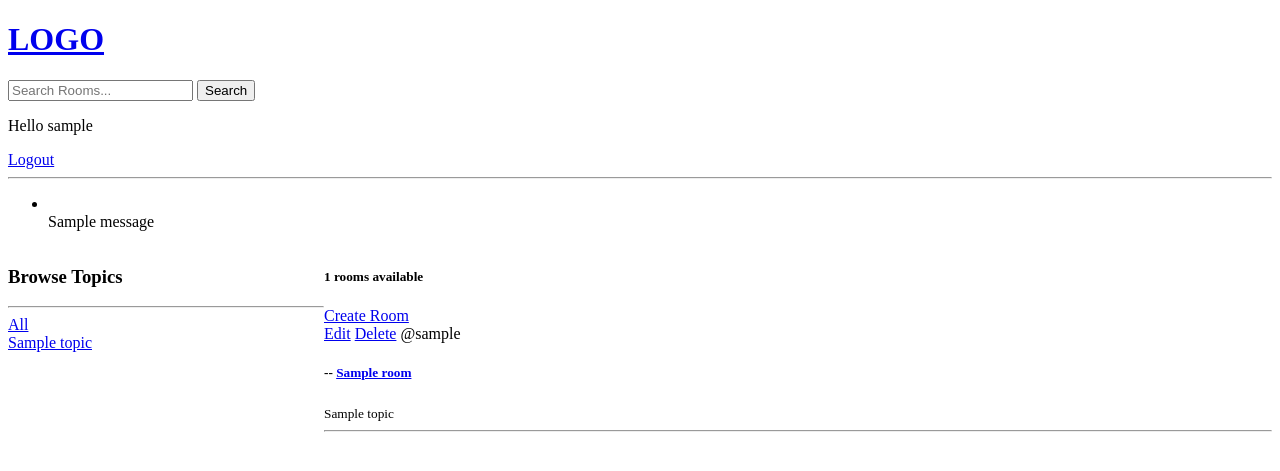
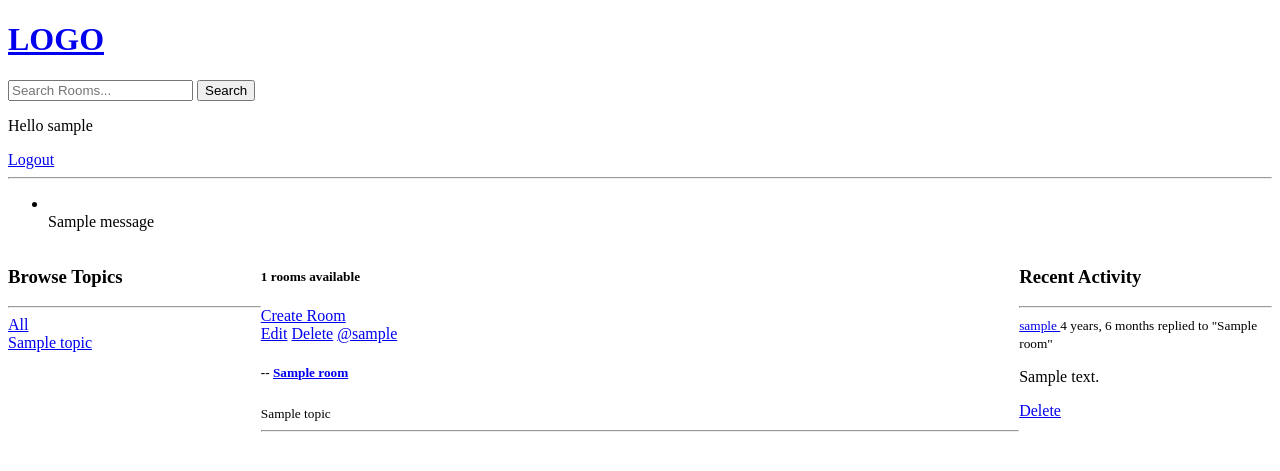
Before and after one commit to Ayeshashabbir01/study_buddy, a Django app: page / in a window 1280 px wide. Shown: the top 471 px of the page. Run offline with Django 5.2, Linux system fonts and the light colour scheme; a user stored in the database is signed in; tables that the repository leaves empty hold one stand-in row (values such as "Sample post"); one stand-in notice (Sample message) is shown.

Commit message:
urls/views

```diff
--- a/studybud/base/models.py
+++ b/studybud/base/models.py
@@ -33,5 +33,8 @@ class Message(models.Model):
     updated = models.DateTimeField(auto_now=True)
     created = models.DateTimeField(auto_now_add=True)
 
+
+    class Meta:
+        ordering = ['-updated', '-created']
     def __str__(self):
         return self.body[0:50]
--- /dev/null
+++ b/studybud/base/templates/base/activity_component.html
@@ -0,0 +1,19 @@
+<h3>Recent Activity</h3>
+        <hr>
+        {% for message in room_messages %}
+        <div>
+            <small>
+                <a href="{% url 'user-profile' message.user.id %}">
+                    {{ message.user }}
+                </a>
+                {{ message.created|timesince }}
+            </small>
+
+            <small>replied to "{{message.room}}"</small>
+
+            <p>{{message}}</p>
+            {% if request.user == message.user %}
+                    <a href="{% url 'delete-message' message.id %}">Delete</a>
+                    {% endif %}
+        </div>
+            {% endfor %}
--- /dev/null
+++ b/studybud/base/templates/base/feed_component.html
@@ -0,0 +1,15 @@
+<div>
+    {% for room in rooms %}
+    <div>
+        {% if request.user == room.host %}
+        <a href="{% url 'update-room' room.id %}">Edit</a>
+        <a href="{% url 'delete-room' room.id %}">Delete</a>
+        {% endif %}
+
+        <a href="{% url 'user-profile' room.host.id %}">@{{room.host.username}}</a>
+        <h5> -- <a href="{% url 'room' room.id %}">{{ room.name }}</a></h5>
+        <small>{{room.topic.name}}</small>
+        <hr>
+    </div>
+    {% endfor %}
+</div>
--- a/studybud/base/templates/base/home.html
+++ b/studybud/base/templates/base/home.html
@@ -1,50 +1,27 @@
 {% extends "main.html" %}
- {% block content  %}
+{% block content %}
 
- <style>
+<style>
     .home-container {
         display: grid;
-        grid-template-columns: 1fr 3fr;
+        grid-template-columns: 1fr 3fr 1fr;
     }
- </style>
-
+</style>
 
 <div class='home-container'>
     <div>
-        <h3>Browse Topics</h3>
-        <hr>
-        <div>
-            <a href="{% url 'home'%}">All</a>
-        </div>
-
-        {% for topic in topics %}
-        <div>
-            <a href="{% url 'home' %}?q={{topic.name}}">{{topic.name}}</a>
-        </div>
-        {% endfor %}
+       {% include 'base/topics_component.html' %}
     </div>
     <div>
         <h5>{{room_count}} rooms available</h5>
         <a href="{% url 'create-room' %}">Create Room</a>
 
-    <div>
-        {% for room in rooms %}
-            <div>
-                {% if request.user == room.host %}
-                <a href="{% url 'update-room' room.id %}">Edit</a>
-                <a href="{% url 'delete-room' room.id %}">Delete</a>
-                {% endif %}
-
-                <span>@{{room.host.username}}</span>
-                <h5> -- <a href="{% url 'room' room.id %}">{{ room.name }}</a></h5>
-           <small>{{room.topic.name}}</small>
-                <hr>
-            </div>
-        {% endfor %}
-    </div>
+        {% include 'base/feed_component.html' %}
     </div>
 
-
+    <div>
+        {% include 'base/activity_component.html' %}
+    </div>
 </div>
 
- {% endblock content %}
+{% endblock content %}
--- a/studybud/base/templates/base/room.html
+++ b/studybud/base/templates/base/room.html
@@ -5,7 +5,7 @@
 <style>
     .room-container {
         display: grid;
-        grid-template-columns: 3fr 1fr;
+        grid-template-columns: 1fr 3fr 1fr;
     }
 </style>
 <div class="room-container">
@@ -18,7 +18,7 @@
             <hr>
 
             {% for message in room_messages %}
-                <div class="comment">
+                <div>
                     {% if request.user == message.user %}
                     <a href="{% url 'delete-message' message.id %}">Delete</a>
                     {% endif %}
--- /dev/null
+++ b/studybud/base/templates/base/topics_component.html
@@ -0,0 +1,11 @@
+<h3>Browse Topics</h3>
+<hr>
+<div>
+    <a href="{% url 'home'%}">All</a>
+</div>
+
+{% for topic in topics %}
+<div>
+    <a href="{% url 'home' %}?q={{topic.name}}">{{topic.name}}</a>
+</div>
+{% endfor %}
--- a/studybud/base/urls.py
+++ b/studybud/base/urls.py
@@ -7,6 +7,8 @@ urlpatterns = [
 
     path("",views.home, name="home"),
     path('room/<str:pk>/',views.room,name="room"),
+    path('profile/<str:pk>/', views.userProfile, name="user-profile"),
+
     path('create-room/', views.createRoom, name='create-room'),
     path('update-room/<str:pk>', views.updateRoom, name='update-room'),
     path('delete-room/<str:pk>', views.deleteRoom, name='delete-room'),
--- a/studybud/base/views.py
+++ b/studybud/base/views.py
@@ -1,4 +1,4 @@
-from django.shortcuts import render,redirect
+from django.shortcuts import render ,redirect
 from django.contrib.auth.models import User
 from django.http import HttpResponse
 from django.contrib.auth.forms import UserCreationForm
@@ -69,12 +69,14 @@ def home(request):
         )
     topics= Topic.objects.all()
     room_count = rooms.count()
-    context = {'rooms': rooms,'topics':topics ,'room_count':room_count}
+    room_messages= Message.objects.filter(Q(room__topic__name__icontains=q))
+
+    context = {'rooms': rooms,'topics':topics ,'room_count':room_count , 'room_messages' : room_messages}
     return render(request, 'base/home.html', context)
 
 def room(request,pk):
     room = Room.objects.get(id=pk)
-    room_messages = room.message_set.all().order_by('-created')
+    room_messages = room.message_set.all()
     participants= room.participants.all()
 
     if request.method =='POST':
@@ -89,6 +91,15 @@ def room(request,pk):
 
     context = {'room': room , 'room_messages' : room_messages , 'participants':participants}
     return render(request, 'base/room.html', context)
+
+
+def userProfile(request, pk):
+    user = User.objects.get(id=pk)
+    rooms = user.room_set.all()
+    room_message= user.message_set.all()
+    topics= Topic.objects.all()
+    context = {'user': user ,'rooms': rooms, 'room_message': room_message , 'topics': topics}
+    return render(request, 'base/profile.html', context)
 
 
 @login_required(login_url='/login')
```
Also changed, not shown: studybud/base/templates/base/profile.html (added, +35 -0 lines).
